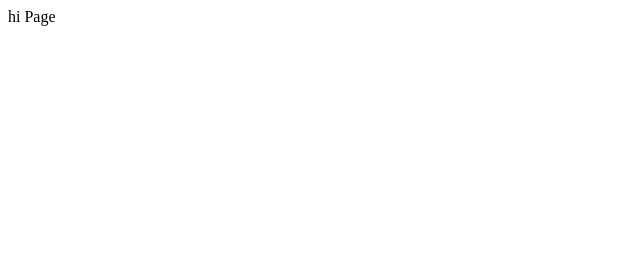
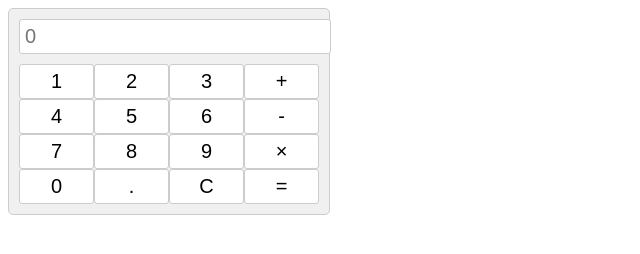
Before and after one commit to bobken/page, a plain HTML site: page index.html in a window 1280 px wide. Shown: the whole page, without its empty margins (0-640 px from the left). Drawn offline with Linux system fonts and the light colour scheme.

Commit message:
Update index.html

```diff
--- a/index.html
+++ b/index.html
@@ -1,5 +1,87 @@
+<!DOCTYPE html>
 <html>
-<body>
-hi Page
-</body>
+  <head>
+    <title>計算機</title>
+    <style>
+      /* 設置計算機外殼樣式 */
+      .calculator {
+        width: 300px;
+        padding: 10px;
+        background-color: #f0f0f0;
+        border: 1px solid #ccc;
+        border-radius: 5px;
+      }
+
+      /* 設置計算機輸入框樣式 */
+      .calculator input {
+        width: 100%;
+        margin-bottom: 10px;
+        padding: 5px;
+        font-size: 20px;
+        border: 1px solid #ccc;
+        border-radius: 3px;
+      }
+
+      /* 設置計算機按鈕樣式 */
+      .calculator button {
+        width: 50%;
+        padding: 5px;
+        font-size: 20px;
+        border: 1px solid #ccc;
+        border-radius: 3px;
+        background-color: #fff;
+        cursor: pointer;
+      }
+
+      /* 設置計算機按鈕容器樣式 */
+      .calculator .button-container {
+        display: flex;
+        justify-content: space-between;
+      }
+    </style>
+  </head>
+  <body>
+    <div class="calculator">
+      <input type="text" id="result" placeholder="0" readonly>
+      <div class="button-container">
+        <button onclick="addToResult('1')">1</button>
+        <button onclick="addToResult('2')">2</button>
+        <button onclick="addToResult('3')">3</button>
+        <button onclick="addToResult('+')">+</button>
+      </div>
+      <div class="button-container">
+        <button onclick="addToResult('4')">4</button>
+        <button onclick="addToResult('5')">5</button>
+        <button onclick="addToResult('6')">6</button>
+        <button onclick="addToResult('-')">-</button>
+      </div>
+      <div class="button-container">
+        <button onclick="addToResult('7')">7</button>
+        <button onclick="addToResult('8')">8</button>
+        <button onclick="addToResult('9')">9</button>
+        <button onclick="addToResult('*')">&times;</button>
+      </div>
+      <div class="button-container">
+        <button onclick="addToResult('0')">0</button>
+        <button onclick="addToResult('.')">.</button>
+        <button onclick="clearResult()">C</button>
+        <button onclick="calculateResult()">=</button>
+      </div>
+    </div>
+    <script>
+      /* 定義計算機相關函數 */
+      function addToResult(value) {
+        document.getElementById('result').value += value;
+      }
+
+      function clearResult() {
+        document.getElementById('result').value = '';
+      }
+
+      function calculateResult() {
+        var result = eval(document.getElementById('result').value);
+        document.getElementById('result').value = result;
+      }
+    </script>
+  </body>
 </html>
```
